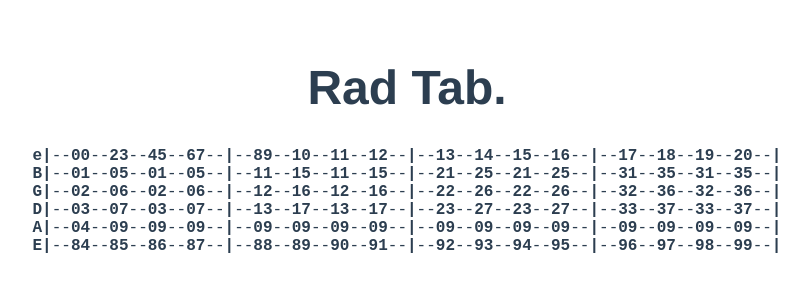
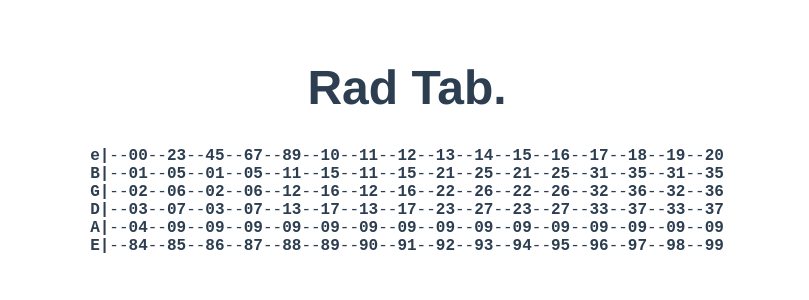
Before and after one commit to benjamin-warner/FabulousTabulous, a Vue app: page / in a window 1280 px wide. Shown: the top 300 px of the page, without its empty margins (233-1042 px from the left). Built offline with nearby package versions, Linux system fonts and the light colour scheme.

Commit message:
Bar divs restructured to contain beat divs

```diff
--- a/src/components/Bar.vue
+++ b/src/components/Bar.vue
@@ -1,9 +1,12 @@
 <template>
-  <div class="bar noselect">
-    <div v-for="(string, stringKey) in tuning.length" :key="stringKey">
-      <span v-for="(beat, beatKey) in barData.beats" :key="beatKey">{{spacer}}<strong>{{barData.beats[beatKey][stringKey]}}</strong></span>{{spacer}}<strong>|</strong>
+  <div class="bar noselect" v-on:click="onBarSelected">
+    <div class="beat" v-for="(beat, beatKey) in barData.beats" :key="beatKey">
+      <div v-for="(string, stringKey) in tuning" :key="stringKey">
+        {{spacer}}<strong>{{barData.beats[beatKey][stringKey]}}</strong>
+      </div>
     </div>
   </div>
+  <!-- <span v-for="(beat, beatKey) in barData.beats" :key="beatKey">{{spacer}}<strong>{{barData.beats[beatKey][stringKey]}}</strong></span>{{spacer}}<strong>|</strong> -->
 </template>
 
 <script>
@@ -16,6 +19,11 @@ export default {
   data: function(){
     return{
       spacer: '--'
+    }
+  },
+  methods: {
+    onBarSelected: function(){
+
     }
   }
 }
@@ -39,6 +47,10 @@ h1 {
   background: yellowgreen;
 }
 
+.beat{
+  display: inline-block;
+}
+
 .noselect {
   -webkit-touch-callout: none; /* iOS Safari */
     -webkit-user-select: none; /* Safari */
```
